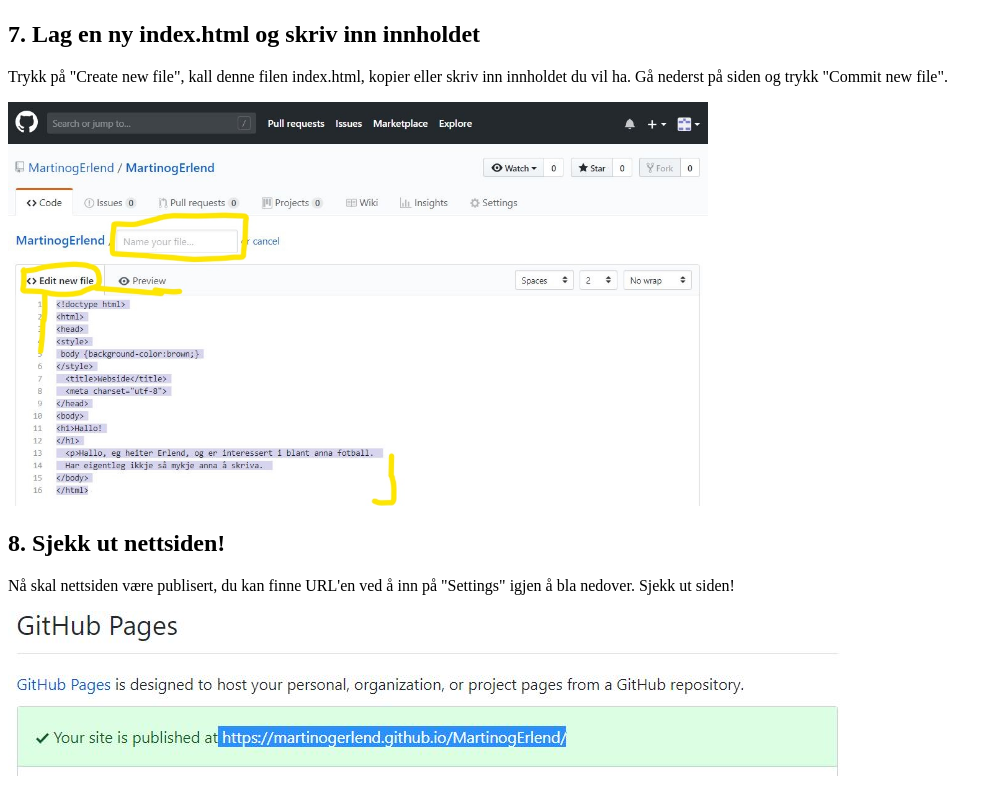
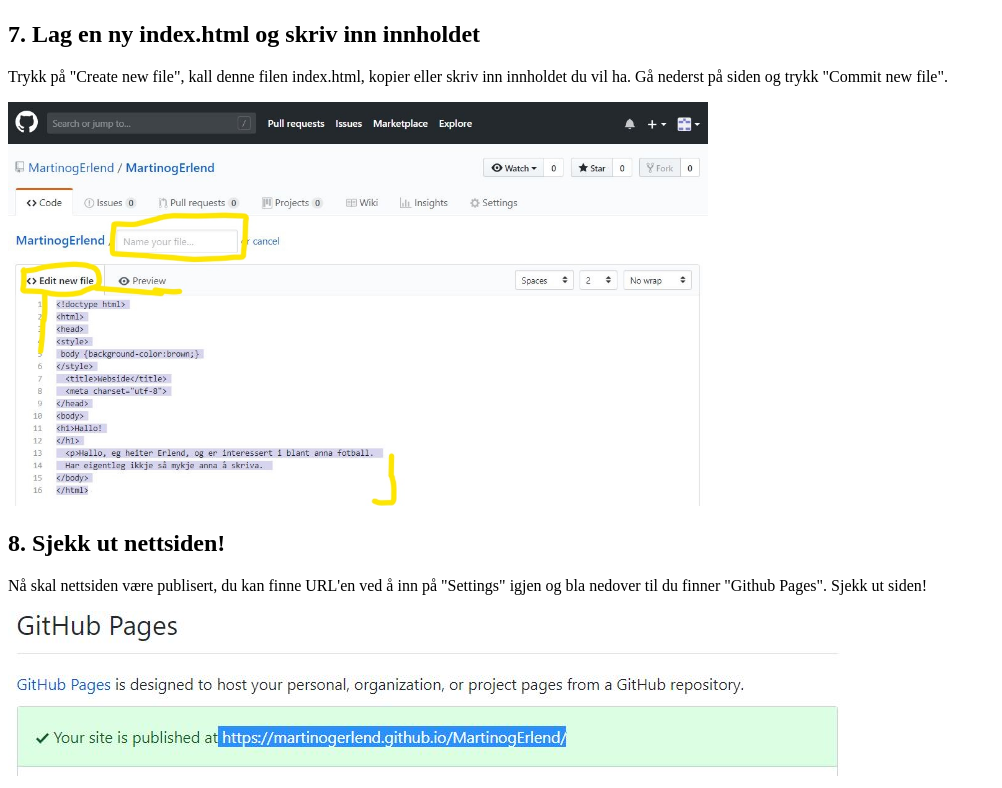
Before and after one commit to MartinogErlend/Servicedesk, a plain HTML site: page index.html in a window 1280 px wide. Shown: the part 3321-4109 px from the top of the page, without its empty margins (0-1002 px from the left). Drawn offline with Linux system fonts and the light colour scheme.

Commit message:
Update index.html

```diff
--- a/index.html
+++ b/index.html
@@ -39,7 +39,7 @@
   kall denne filen index.html, kopier eller skriv inn innholdet du vil ha. Gå nederst på siden og trykk "Commit new file".</p>
 <img src="Github.indexmedeks.ins.jpg" alt="Index.html" width="700" />
 
-  <h2>8. Sjekk ut nettsiden!</h2><p>Nå skal nettsiden være publisert, du kan finne URL'en ved å inn på "Settings" igjen å bla nedover. Sjekk ut siden! </p>
+  <h2>8. Sjekk ut nettsiden!</h2><p>Nå skal nettsiden være publisert, du kan finne URL'en ved å inn på "Settings" igjen og bla nedover til du finner "Github Pages". Sjekk ut siden! </p>
 <img src="Github.hvorurl.jpg" alt="URL" />
   </body>
 </html>
```
